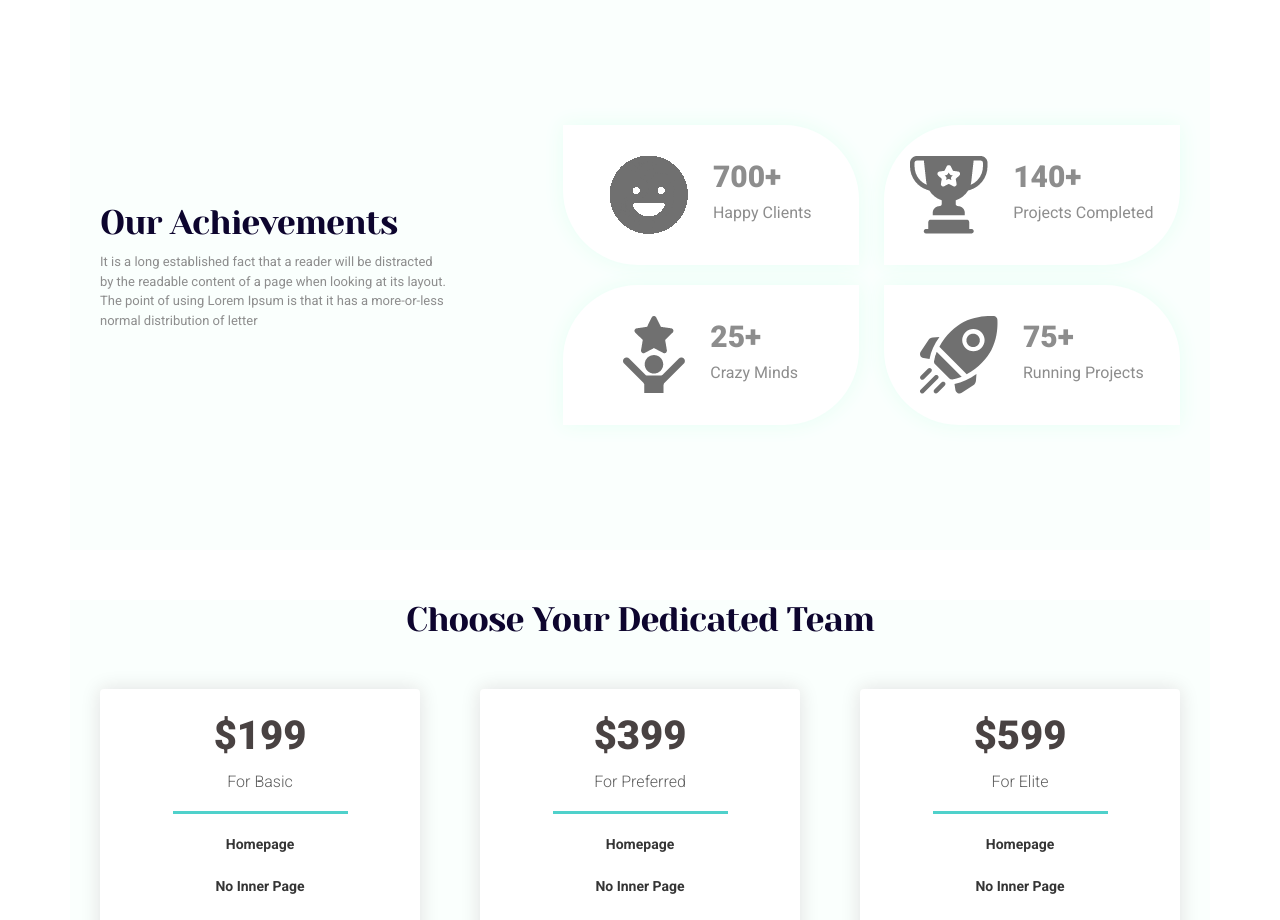
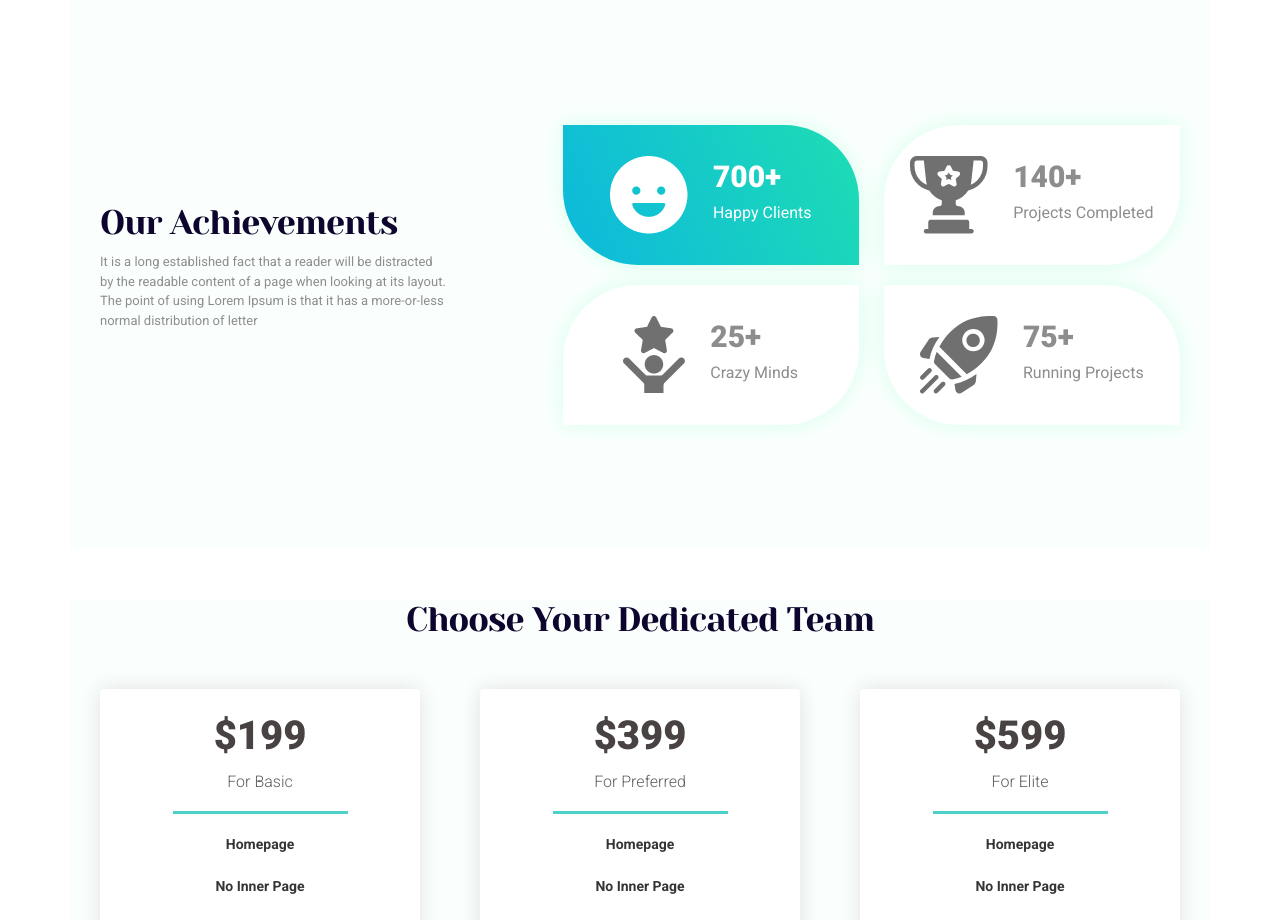
Before and after one commit to Hasan-new/Athena-Design, a React (Create React App) app: page / in a window 1280 px wide. Shown: the part 1760-2680 px from the top of the page. Built offline with nearby package versions, Linux system fonts and the light colour scheme; a web font is replaced by a local one.

Commit message:
something changed

```diff
--- a/src/Components/Achievements/Achievements.css
+++ b/src/Components/Achievements/Achievements.css
@@ -19,17 +19,18 @@
     align-items: center;
     height: 140px;
     background-color: white;
-    box-shadow: 0 0 20px #e7fff4;
+    box-shadow: 0 0 20px #d3ffebeb;
     margin: 10px 0;
     color: #8D8D8D;
 }
 
-.achievement:hover {
+.achievement:hover,
+.achievement-active {
     color: white;
     background-image: linear-gradient(65deg, #0DB8DD, #1EDDB3);
 }
 
-.achievement:hover .achievement-right h3 {
+.achievement-active div h3 {
     color: white;
 }
 
--- a/src/Components/Achievements/Achievements.js
+++ b/src/Components/Achievements/Achievements.js
@@ -13,7 +13,7 @@ const Achievements = () => {
                 <p>It is a long established fact that a reader will be distracted by the readable content of a page when looking at its layout. The point of using Lorem Ipsum is that it has a more-or-less normal distribution of letter</p>
             </div>
             <div className="col-lg-7 col-md-7 col-sm-12 d-flex flex-wrap achievements-right">
-                <div className="achievement ach-1">
+                <div className="achievement ach-1 achievement-active">
                     <div className="achievement-left">
                         <img src={face} alt=""/>
                     </div>
```
Also changed, not shown: src/images/happy@2x.png.
